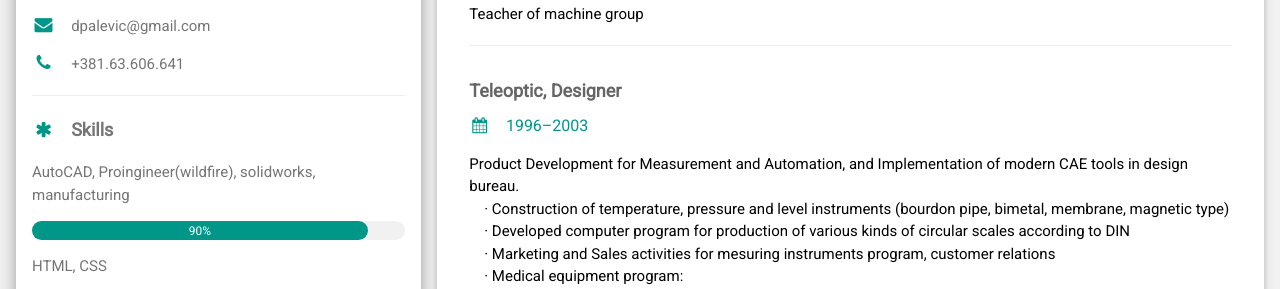
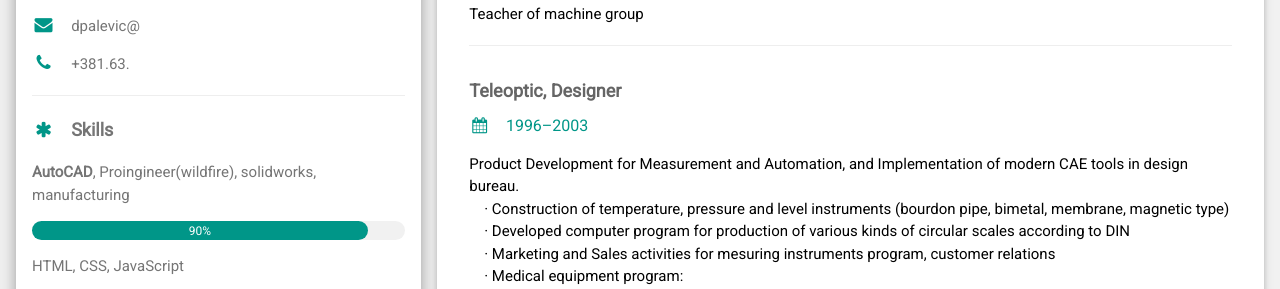
Before and after one commit to drpale/CVlinkedi, a plain HTML site: page index.html in a window 1280 px wide. Shown: the part 496-785 px from the top of the page. Drawn offline with nearby package versions, Linux system fonts and the light colour scheme.

Commit message:
Email, telefon, javaskript i bold acad

```diff
--- a/index.html
+++ b/index.html
@@ -30,16 +30,16 @@ html,body,h1,h2,h3,h4,h5,h6 {font-family: "Roboto", sans-serif}
         <div class="w3-container">
           <p><i class="fa fa-briefcase fa-fw w3-margin-right w3-large w3-text-teal"></i>Graduated mechanical engineer</p>
           <p><i class="fa fa-home fa-fw w3-margin-right w3-large w3-text-teal"></i>Belgrade, Serbia</p>
-          <p><i class="fa fa-envelope fa-fw w3-margin-right w3-large w3-text-teal"></i>dpalevic@gmail.com</p>
-          <p><i class="fa fa-phone fa-fw w3-margin-right w3-large w3-text-teal"></i>+381.63.606.641</p>
+          <p><i class="fa fa-envelope fa-fw w3-margin-right w3-large w3-text-teal"></i>dpalevic@</p>
+          <p><i class="fa fa-phone fa-fw w3-margin-right w3-large w3-text-teal"></i>+381.63.</p>
           <hr>
 
           <p class="w3-large"><b><i class="fa fa-asterisk fa-fw w3-margin-right w3-text-teal"></i>Skills</b></p>
-          <p>AutoCAD, Proingineer(wildfire), solidworks, manufacturing</p>
+          <p><b>AutoCAD</b>, Proingineer(wildfire), solidworks, manufacturing</p>
           <div class="w3-light-grey w3-round-xlarge w3-small">
             <div class="w3-container w3-center w3-round-xlarge w3-teal" style="width:90%">90%</div>
           </div>
-          <p>HTML, CSS</p>
+          <p>HTML, CSS, JavaScript</p>
           <div class="w3-light-grey w3-round-xlarge w3-small">
             <div class="w3-container w3-center w3-round-xlarge w3-teal" style="width:80%">
               <div class="w3-center w3-text-white">80%</div>
```
